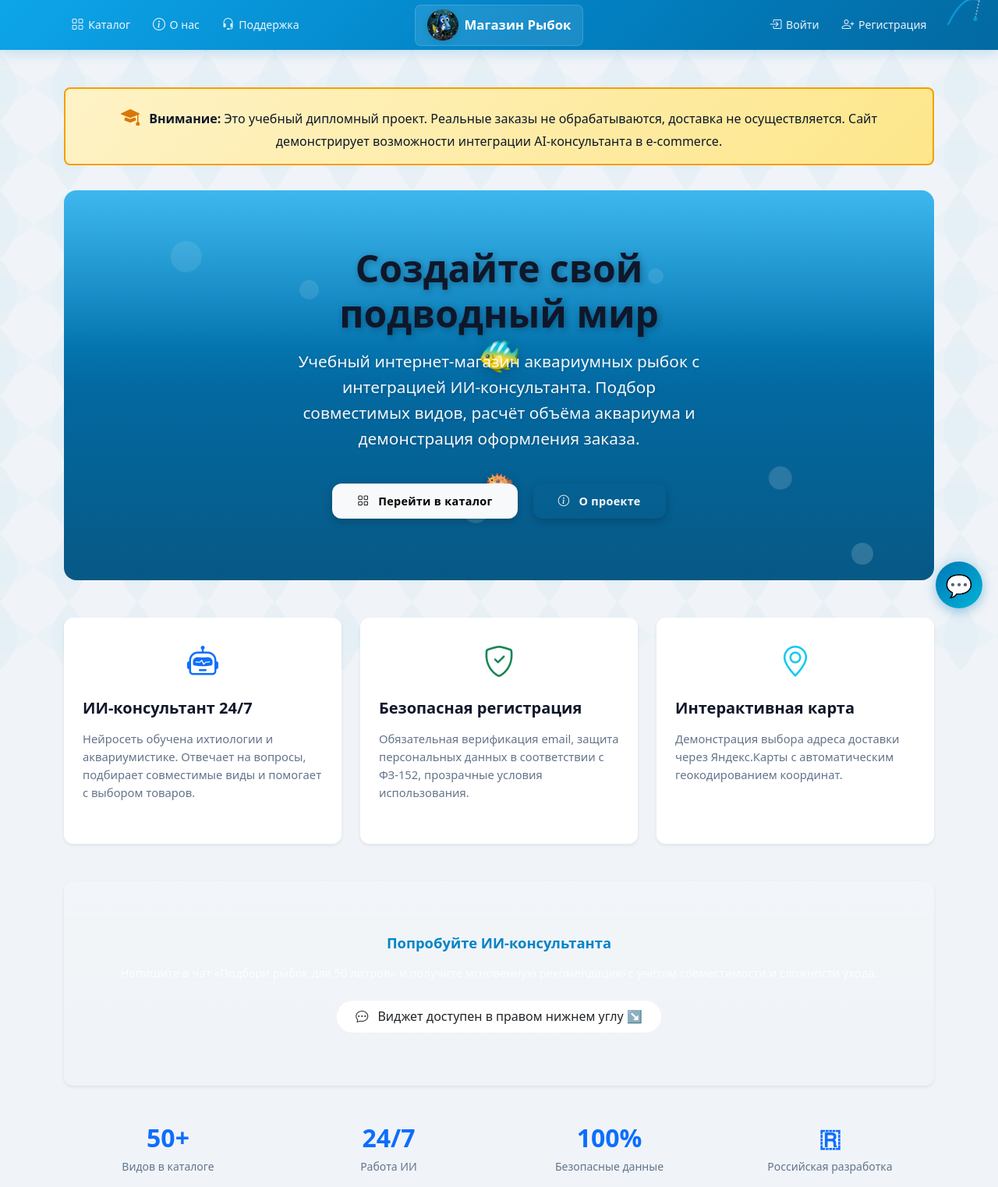
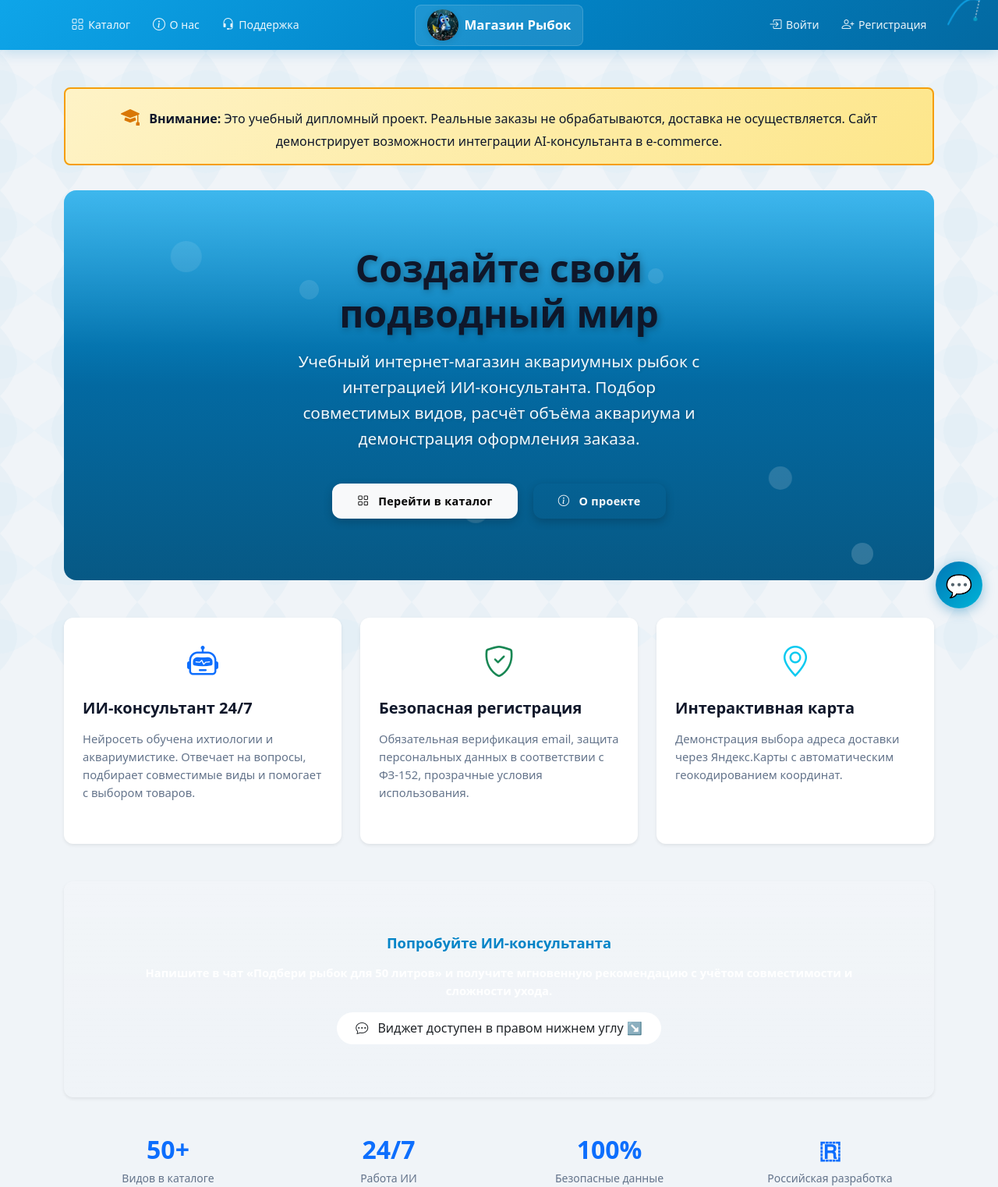
Before and after one commit to Sosisiki/fish_shop_django, a Django app: page / in a window 1280 px wide. Shown: the top 1522 px of the page at 78% size. Run offline with Django 5.2, Linux system fonts and the light colour scheme.

```diff
--- a/templates/pages/home.html
+++ b/templates/pages/home.html
@@ -187,10 +187,10 @@
     <div class="bubble" style="left: 90%; width: 28px; height: 28px; animation-duration: 8s; animation-delay: 5s;"></div>
 
     <!-- Плавающие рыбки (только в правой половине) -->
-    <div class="floating-fish fish-1">🐠</div>
+    {% comment %} <div class="floating-fish fish-1">🐠</div>
     <div class="floating-fish fish-2">🐟</div>
     <div class="floating-fish fish-3">🐡</div>
-    <div class="floating-fish fish-4">🐠</div>
+    <div class="floating-fish fish-4">🐠</div> {% endcomment %}
 
     <!-- Контент -->
     <div class="hero-content">
@@ -239,7 +239,7 @@
 <section class="card border-0 shadow-sm mb-5 bg-gradient content-section" style="background: linear-gradient(135deg, #0ea5e9, #0284c7);">
     <div class="card-body p-5 text-white text-center">
         <h3 class="fw-bold mb-3">Попробуйте ИИ-консультанта</h3>
-        <p class="mb-4 opacity-75">Напишите в чат «Подбери рыбок для 50 литров» и получите мгновенную рекомендацию с учётом совместимости и сложности ухода.</p>
+        <p class="fw-bold mb-3">Напишите в чат «Подбери рыбок для 50 литров» и получите мгновенную рекомендацию с учётом совместимости и сложности ухода.</p>
         <div class="d-inline-block bg-white text-dark rounded-pill px-4 py-2 fw-medium">
             <i class="bi bi-chat-dots me-2"></i> Виджет доступен в правом нижнем углу ↘️
         </div>
```
